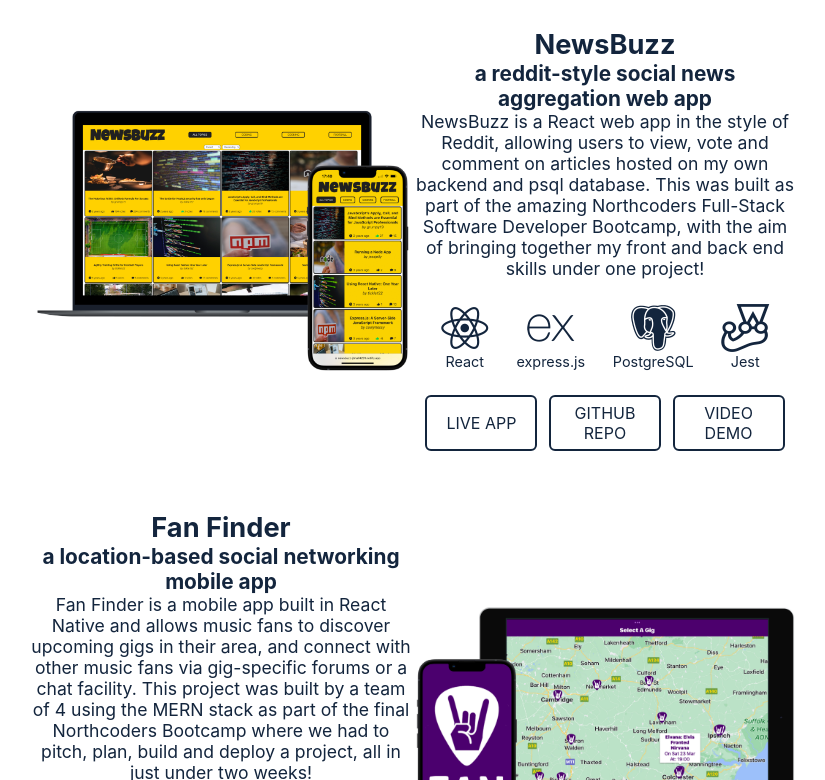
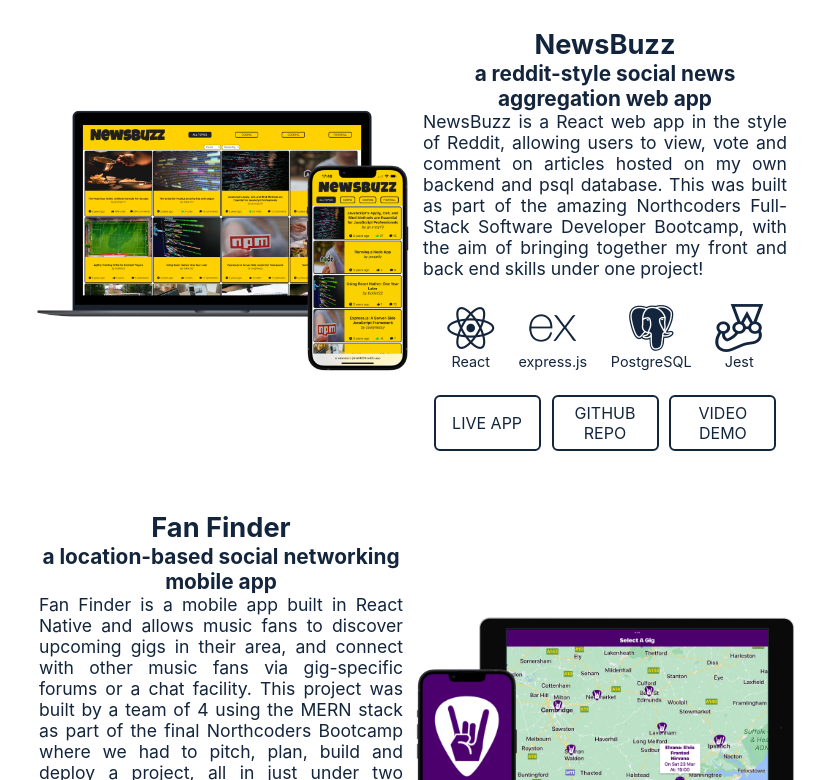
Before and after one commit to jbhall4291/portfolio, a React (Create React App) app: page / in a window 1280 px wide. Shown: the part 2500-3280 px from the top of the page, without its empty margins (227-1052 px from the left). Built offline with nearby package versions, Linux system fonts and the light colour scheme.

Commit message:
styling tweaks

```diff
--- a/src/components/Projects/Projects.css
+++ b/src/components/Projects/Projects.css
@@ -59,11 +59,13 @@
 .Projects__div--title-area {
   grid-area: Projects__div--title-area;
   text-align: center;
+  align-self: flex-end;
 }
 
 .Projects__div--desc-area {
   grid-area: Projects__div--desc-area;
-  text-align: center;
+  text-align: justify;
+  padding: 0 10px;
 }
 
 .Projects__div--title-area h3 {
```
